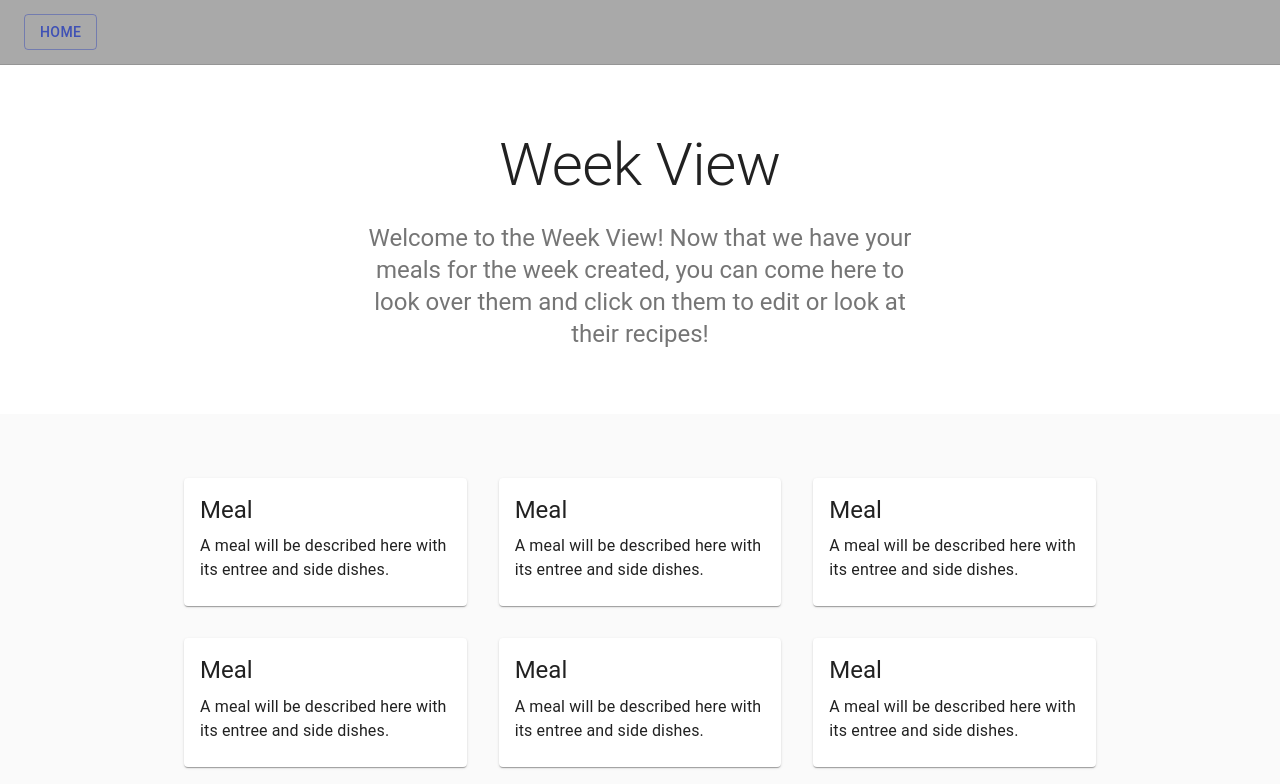
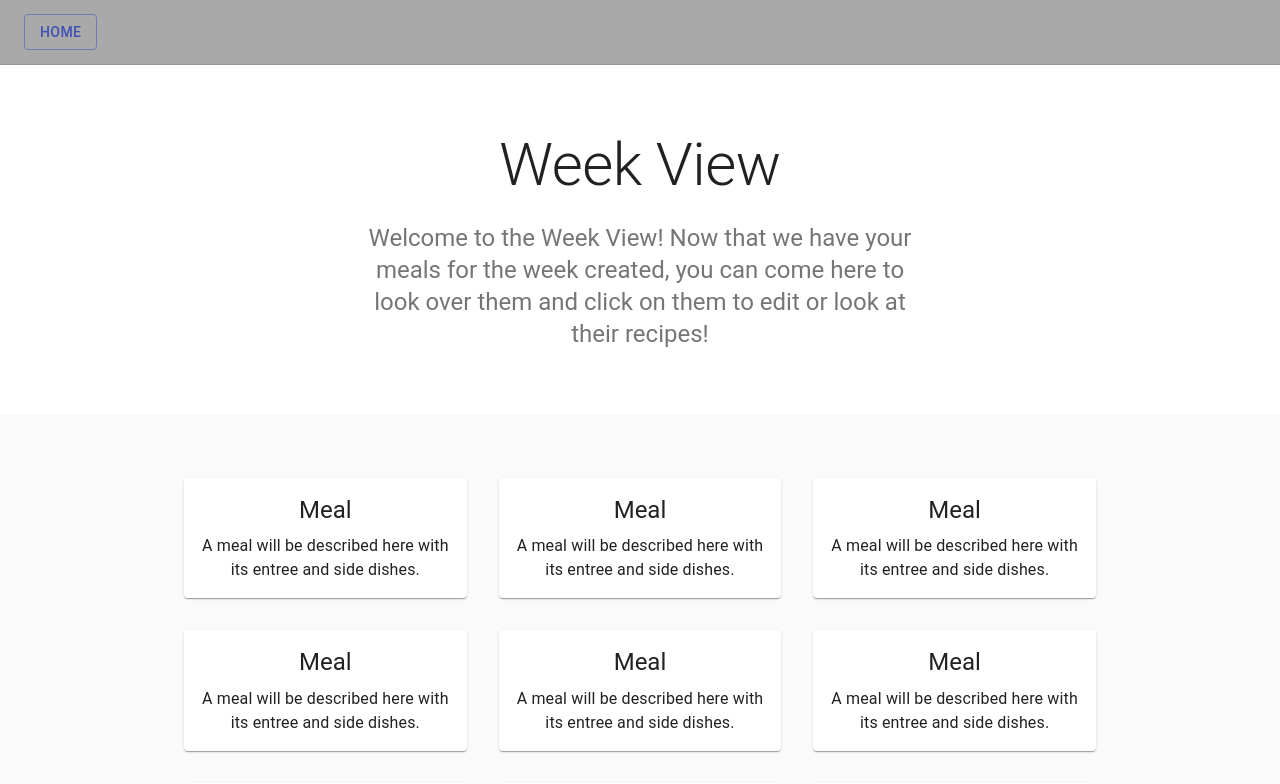
Before and after one commit to BradRaynaud/Team_Abraca-Data, a Next.js app in the folder frontend/: page /WeekView in a window 1280 px wide. Shown: the top 784 px of the page. Built offline with nearby package versions, Linux system fonts and the light colour scheme.

Commit message:
MAde it so cards call a function when clicked

```diff
--- a/frontend/pages/WeekView.js
+++ b/frontend/pages/WeekView.js
@@ -1,6 +1,7 @@
 import React from 'react';
 import AppBar from '@material-ui/core/AppBar';
 import Button from '@material-ui/core/Button';
+import ButtonBase from '@material-ui/core/ButtonBase';
 import CameraIcon from '@material-ui/icons/PhotoCamera';
 import Card from '@material-ui/core/Card';
 import CardActions from '@material-ui/core/CardActions';
@@ -131,6 +132,10 @@ const tiers = [
 },
 ];
 
+function childWind() {
+  document.getElementById("demo").style.color = "red";
+}
+
 export default function Album() {
   const classes = useStyles();
 
@@ -151,7 +156,7 @@ export default function Album() {
             <Typography component="h1" variant="h2" align="center" color="textPrimary" gutterBottom>
               Week View
             </Typography>
-            <Typography variant="h5" align="center" color="textSecondary" paragraph>
+            <Typography id="demo" variant="h5" align="center" color="textSecondary" paragraph>
               Welcome to the Week View! Now that we have your meals for the week created,
               you can come here to look over them and click on them to edit or look at
               their recipes!
@@ -163,8 +168,8 @@ export default function Album() {
           <Grid container spacing={4}>
             {cards.map(card => (
               <Grid item key={card} xs={12} sm={6} md={4}>
-                <Link href="/homePage" color="primary" variant="outlined" className={classes.link}>
-                  <Card className={classes.card}>
+                <Card className={classes.card}>
+                  <ButtonBase onClick={event => { childWind() }}>
                     <CardContent className={classes.cardContent}>
                       <Typography gutterBottom variant="h5" component="h2">
                         Meal
@@ -173,8 +178,8 @@ export default function Album() {
                         A meal will be described here with its entree and side dishes.
                       </Typography>
                     </CardContent>
-                  </Card>
-                </Link>
+                  </ButtonBase>
+                </Card>
               </Grid>
             ))}
           </Grid>
```
